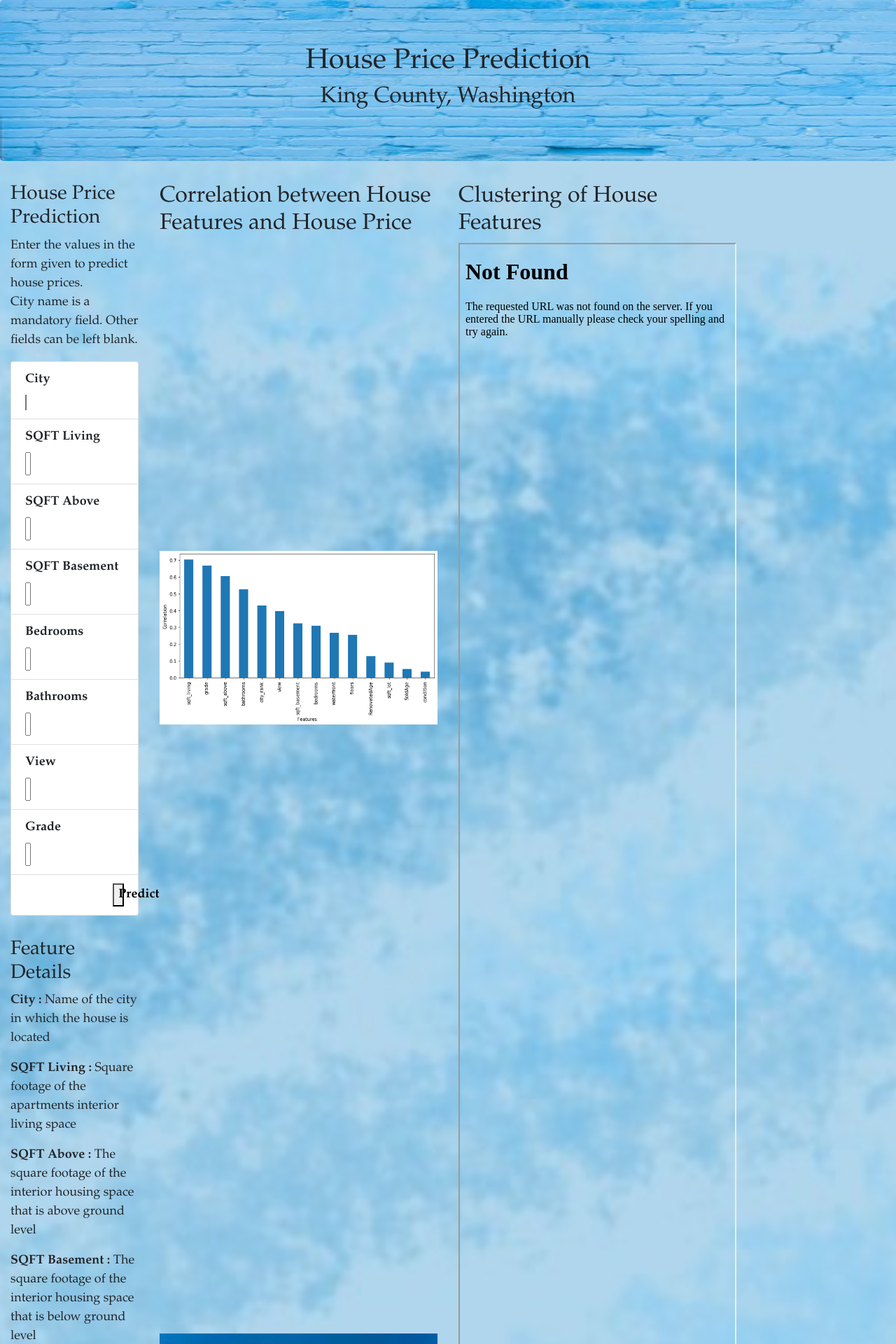
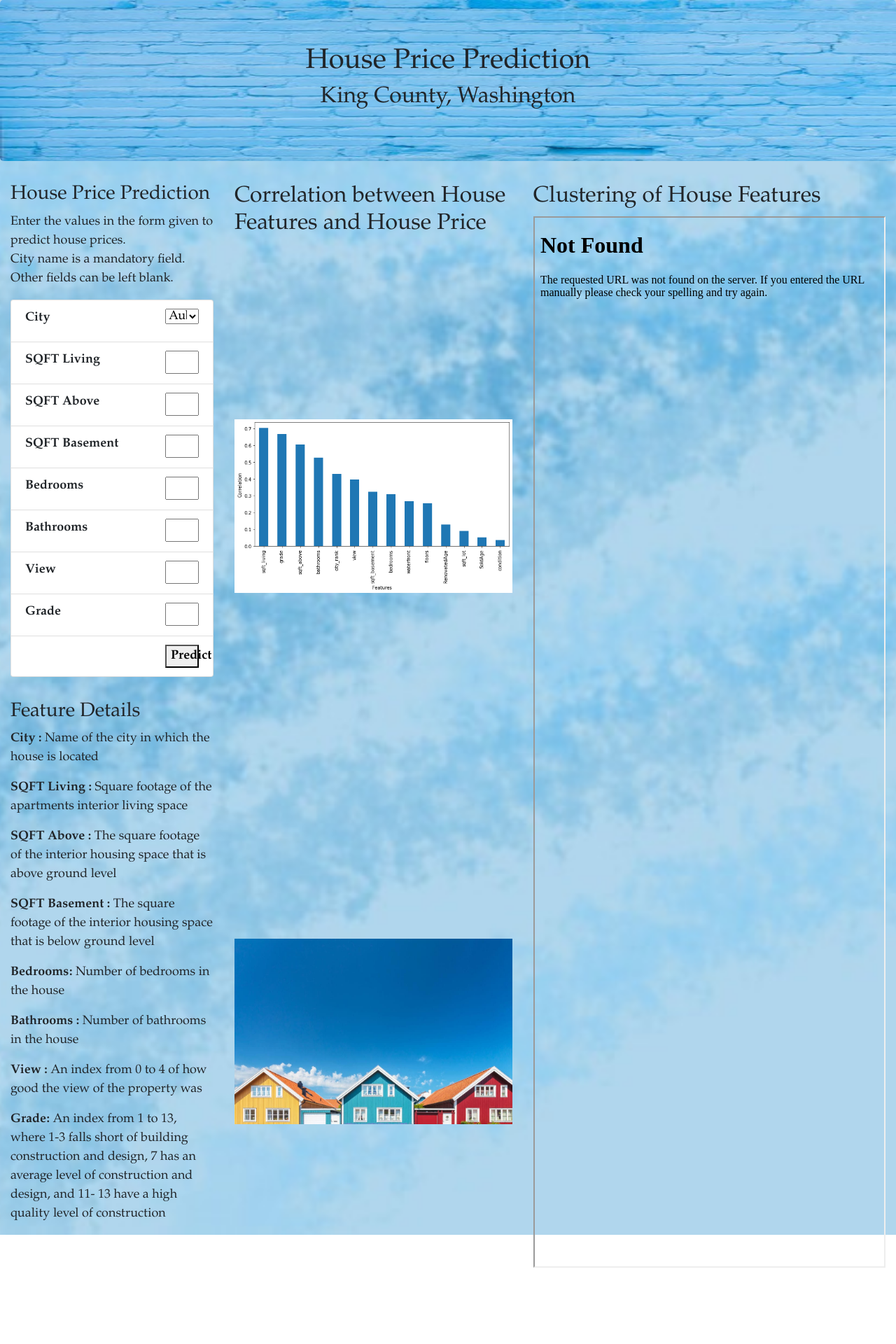
Before and after one commit to ElizMishina/Data_analytics_Bootcamp_Project, a Flask app: page / in a window 1280 px wide. Shown: the top 1920 px of the page at 70% size. After the commit the page ends 1811 px from the top, so only its background shows below. Run offline with Flask 2, Linux system fonts and the light colour scheme; parts of the project's set-up code (start-up, migrations or seed data) failed here and were passed over; some libraries are stand-ins or nearby versions.

Commit message:
edit website

```diff
--- a/templates/index.html
+++ b/templates/index.html
@@ -54,7 +54,7 @@
 -->
     <div class="container-fluid">
         <div class="row">
-            <div class="col-md-2" background = >
+            <div class="col-md-3" background = >
                 <h3>House Price Prediction<br></h3>
                 <p>Enter the values in the form given to predict house prices.
                     <br>City name is a mandatory field.
@@ -126,7 +126,7 @@
                 <img src="../static/styles/House.jpg" alt="House_Price_Corr" style='height:50%; width:100%;  object-fit: contain'>
 
             </div>
-            <div class="col-md-4">
+            <div class="col-md-5">
                 <h2>Clustering of House Features</h2>
                 <iframe src="../static/styles/chart.html" style='height:100%; width:100%; object-fit: contain' >
             </div>
```
